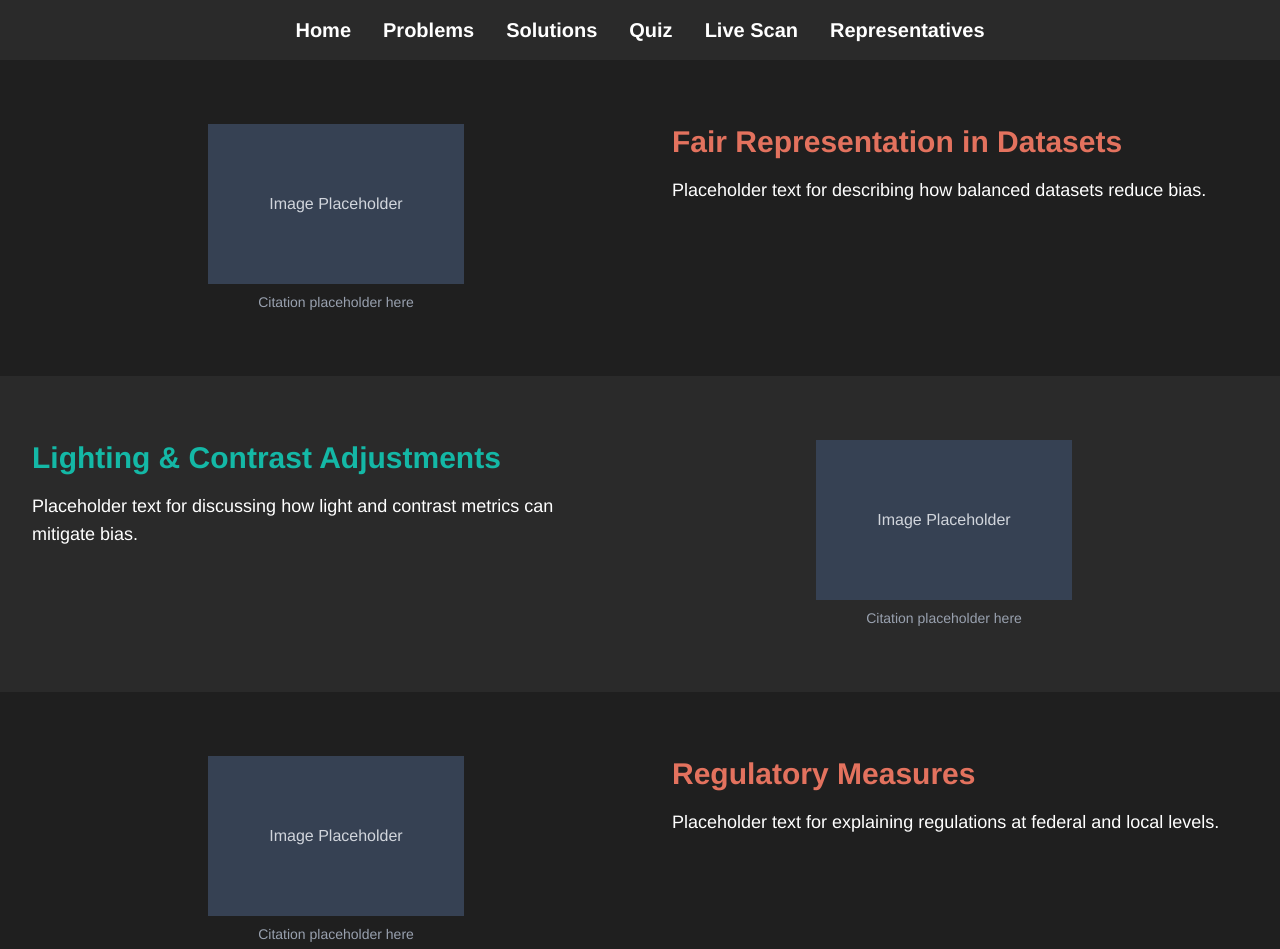
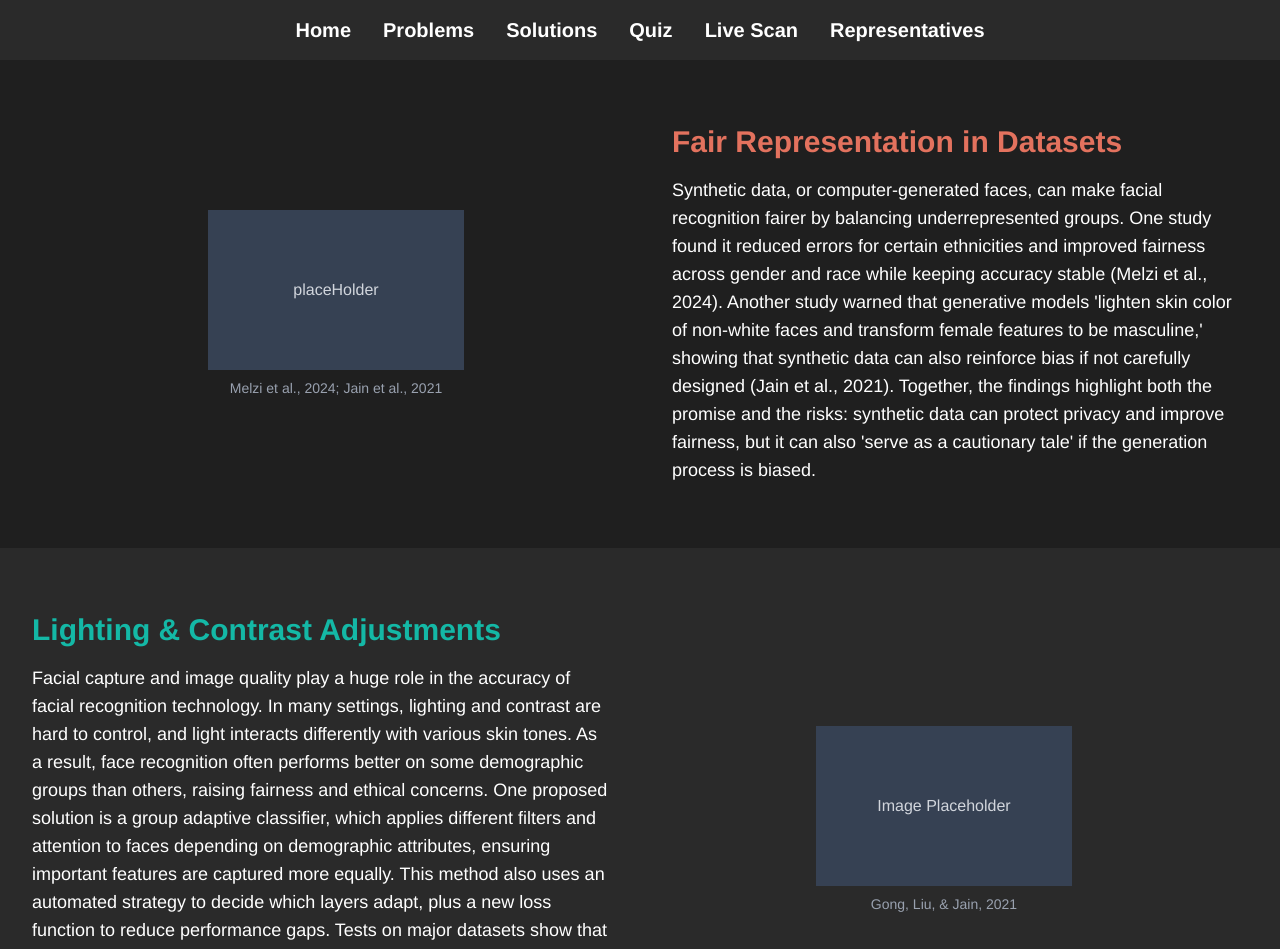
Before and after one commit to jfletch23/jfletch23.github.io, a React (Vite) app: page /#/SolutionsPage in a window 1280 px wide. Shown: the top 949 px of the page. Built offline with nearby package versions, Linux system fonts and the light colour scheme.

Commit message:
Added information to solutions page

```diff
--- a/src/pages/ProblemsInfoPage.tsx
+++ b/src/pages/ProblemsInfoPage.tsx
@@ -20,14 +20,14 @@ export function ProblemsInfoPage(): React.ReactElement {
             bg: "#1f1f1f",
         },
         {
-            title: "Lighting & Contrast Adjustments",
+            title: "Mitigating Inherit Biases",
             text: "Placeholder text for discussing how light and contrast metrics can mitigate bias.",
             img: "Image Placeholder",
             citation: "Citation placeholder here",
             bg: "#2a2a2a",
         },
         {
-            title: "Regulatory Measures",
+            title: "Government Regulation",
             text: "Placeholder text for explaining regulations at federal and local levels.",
             img: "Image Placeholder",
             citation: "Citation placeholder here",
--- a/src/pages/SolutionsInfoPage.tsx
+++ b/src/pages/SolutionsInfoPage.tsx
@@ -15,25 +15,45 @@ export function SolutionsInfoPage(): React.ReactElement {
     const sections: Section[] = [
         {
             title: "Fair Representation in Datasets",
-            text: "Placeholder text for describing how balanced datasets reduce bias.",
-            img: "Image Placeholder",
-            citation: "Citation placeholder here",
+            text: "Synthetic data, or computer-generated faces, can make facial recognition fairer by balancing underrepresented groups. " +
+                "One study found it reduced errors for certain ethnicities and improved fairness across gender " +
+                "and race while keeping accuracy stable (Melzi et al., 2024). Another study warned that generative " +
+                "models 'lighten skin color of non-white faces and transform female features to be masculine,' " +
+                "showing that synthetic data can also reinforce bias if not carefully designed (Jain et al., 2021). " +
+                "Together, the findings highlight both the promise and the risks: synthetic data can protect privacy " +
+                "and improve fairness, but it can also 'serve as a cautionary tale' if the generation process is biased.",
+            img: "placeHolder",
+            citation: "Melzi et al., 2024; Jain et al., 2021",
             bg: "#1f1f1f",
         },
         {
             title: "Lighting & Contrast Adjustments",
-            text: "Placeholder text for discussing how light and contrast metrics can mitigate bias.",
+            text: "Facial capture and image quality play a huge role in the accuracy of facial recognition technology. " +
+                "In many settings, lighting and contrast are hard to control, and light interacts differently with various skin tones. " +
+                "As a result, face recognition often performs better on some demographic groups than others, raising fairness and ethical concerns. " +
+                "One proposed solution is a group adaptive classifier, which applies different filters and attention to faces depending on demographic attributes, " +
+                "ensuring important features are captured more equally. This method also uses an automated strategy to decide which layers adapt, " +
+                "plus a new loss function to reduce performance gaps. Tests on major datasets show that it improves accuracy for under-represented groups " +
+                "and reduces bias while maintaining overall recognition performance (Gong, Liu, & Jain, 2021).",
             img: "Image Placeholder",
-            citation: "Citation placeholder here",
+            citation: "Gong, Liu, & Jain, 2021",
             bg: "#2a2a2a",
         },
         {
             title: "Regulatory Measures",
-            text: "Placeholder text for explaining regulations at federal and local levels.",
+            text: "Facial recognition technology (FRT) collects permanent and personal data, yet there is no overarching U.S. federal law. " +
+                "The Commercial Facial Recognition Privacy Act of 2019, which requires consent for data use, is still under debate six years later " +
+                "(U.S. Congress, 2019). Illinois’s Biometric Information Privacy Act (BIPA) protects identifiers like fingerprints and facial geometry, " +
+                "prohibiting private entities from profiting on such data and requiring 'informed written consent' before collection (Biometric Information Privacy Act, 2023). " +
+                "Courts ruled in Rosenbach v. Six Flags that damages must be paid even without proof of harm, a major win for individuals (Wang, 2024). " +
+                "However, BIPA does not cover government use. Some cities, like San Francisco and Somerville, have banned government agencies from using FRT, " +
+                "requiring oversight and privacy plans (Wang, 2024). Experts stress that Congress must build comprehensive regulation, treating biometric data " +
+                "with the same protection as fingerprints, ensuring consent, oversight, and accountability.",
             img: "Image Placeholder",
-            citation: "Citation placeholder here",
+            citation: "U.S. Congress, 2019; Biometric Information Privacy Act, 2023; Wang, 2024",
             bg: "#1f1f1f",
-        },
+        }
+
     ];
 
     return (
```
